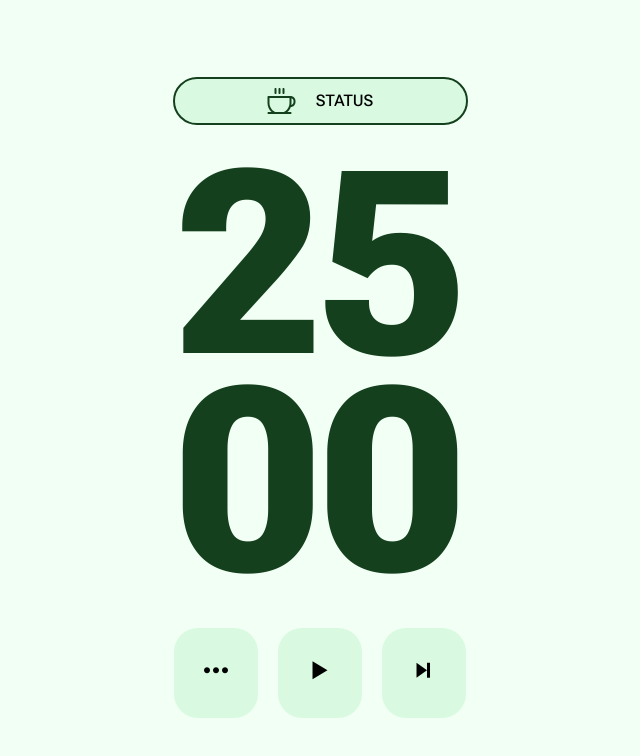
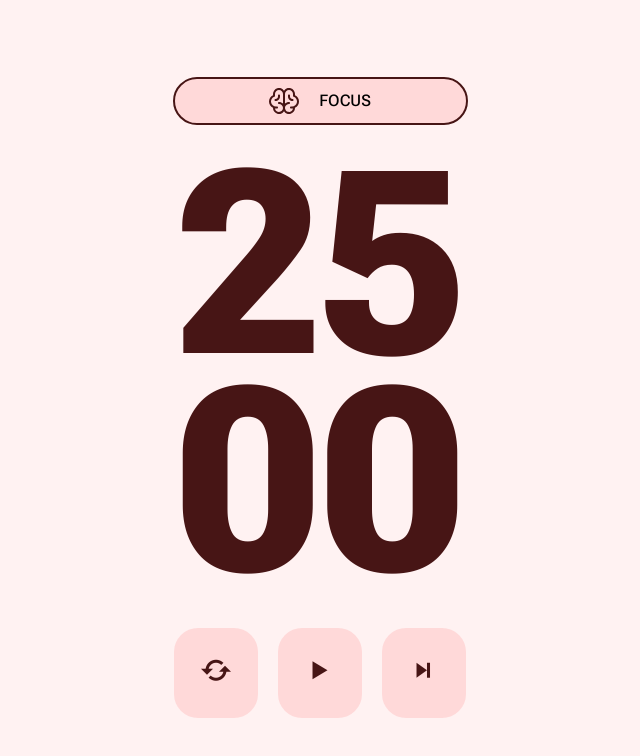
Before and after one commit to jurayevdev/pomodoro-app, a Vue app: page / in a window 1280 px wide. Shown: the top 756 px of the page, without its empty margins (320-960 px from the left). Built offline with nearby package versions, Linux system fonts and the light colour scheme.

Commit message:
color, next-btn, refresh-btn

```diff
--- a/package.json
+++ b/package.json
@@ -10,6 +10,7 @@
     "format": "prettier --write src/"
   },
   "dependencies": {
+    "element-plus": "^2.3.5",
     "flowbite": "^1.6.5",
     "pinia": "^2.0.36",
     "sass": "^1.62.1",
@@ -26,6 +27,8 @@
     "postcss": "^8.4.24",
     "prettier": "^2.8.8",
     "tailwindcss": "^3.3.2",
+    "unplugin-auto-import": "^0.16.3",
+    "unplugin-vue-components": "^0.24.1",
     "vite": "^4.3.5"
   }
 }
--- a/src/App.vue
+++ b/src/App.vue
@@ -1,24 +1,56 @@
 <template>
-  <div class="wrapper w-full min-h-screen bg-[#F2FFF5]">
+  <div
+    :class="
+      !work
+        ? 'wrapper w-full min-h-screen bg-[#FFF2F2]'
+        : 'wrapper w-full min-h-screen bg-[#F2FFF5]'
+    "
+  >
     <div class="container grid place-items-center h-screen mx-auto">
       <div class="timer">
-        <div class="status"><img src="./assets/cofe.svg" alt="" /> STATUS</div>
+        <div
+          :class="
+            work
+              ? 'status border-2 border-[#14401d] bg-[rgba(77,218,110,0.15)]'
+              : 'status border-2 border-[#471515] bg-[rgba(255,76,76,0.15)]'
+          "
+        >
+          <img :src="!work ? miyya : cofe" alt="" />{{ status }}
+        </div>
         <div class="numbers">
-          <h1 id="min">25</h1>
-          <h1 id="sekunt">00</h1>
+          <h1 id="min" :class="work ? 'text-[#14401d]' : 'text-[#471515]'">25</h1>
+          <h1 id="sekunt" :class="work ? 'text-[#14401d]' : 'text-[#471515]'">00</h1>
         </div>
         <div class="controls flex gap-5 text-4xl">
-          <button class="p-6 bg-[rgba(77,218,110,0.15)] rounded-[24px]">
-            <i class="bx bx-dots-horizontal-rounded"></i>
+          <button
+            @click="refresh"
+            :class="
+              work
+                ? 'p-6 bg-[rgba(77,218,110,0.15)] rounded-[24px] text-[#14401D] hover:bg-[#86e299] focus:bg-[rgba(77,218,110,0.62)]'
+                : 'p-6 bg-[rgba(255,76,76,0.15)] rounded-[24px] text-[#471515] hover:bg-[#ee8989] focus:bg-[rgba(255,76,76,0.71)]'
+            "
+          >
+            <i class="bx bx-refresh"></i>
           </button>
           <button
             @click="btn"
             id="play"
-            class="p-6 bg-[rgba(77,218,110,0.15)] rounded-[24px]"
+            :class="
+              work
+                ? 'p-6 bg-[rgba(77,218,110,0.15)] rounded-[24px] text-[#14401D] hover:bg-[#86e299] focus:bg-[rgba(77,218,110,0.62)]'
+                : 'p-6 bg-[rgba(255,76,76,0.15)] rounded-[24px] text-[#471515] hover:bg-[#ee8989] focus:bg-[rgba(255,76,76,0.71)]'
+            "
           >
             <i :class="!lamp ? 'bx bx-play' : 'bx bx-pause'"></i>
           </button>
-          <button class="p-6 bg-[rgba(77,218,110,0.15)] rounded-[24px]">
+          <button
+            @click="next"
+            :class="
+              work
+                ? 'p-6 bg-[rgba(77,218,110,0.15)] rounded-[24px] text-[#14401D] hover:bg-[#86e299] focus:bg-[rgba(77,218,110,0.62)]'
+                : 'p-6 bg-[rgba(255,76,76,0.15)] rounded-[24px] text-[#471515] hover:bg-[#ee8989] focus:bg-[rgba(255,76,76,0.71)]'
+            "
+          >
             <i class="bx bx-skip-next"></i>
           </button>
         </div>
@@ -29,11 +61,75 @@
 
 <script setup>
 import { ref, onMounted } from "vue";
+import miyya from "./assets/miyya.svg";
+import cofe from "./assets/cofe.svg";
 
+const status = ref("FOCUS");
 const lamp = ref(false);
 const minute = ref(25);
 const end = ref(60);
 const setTimeOutResult = ref(null);
+const work = ref(false);
+const sch = ref(0);
+const nextLamp = ref(false);
+
+let refresh = () => {
+  clearInterval(setTimeOutResult.value);
+  if (work.value) {
+    if (status.value == "LONG BREAK") {
+      minute.value = 15;
+      min.textContent = minute.value;
+      end.value = 60;
+      sekunt.textContent = "00";
+      status.value = "LONG BREAK";
+    } else {
+      minute.value = 5;
+      min.textContent = `0${minute.value}`;
+      end.value = 60;
+      sekunt.textContent = "00";
+      status.value = "SHORT BREAK";
+    }
+  } else {
+    minute.value = 25;
+    min.textContent = minute.value;
+    end.value = 60;
+    sekunt.textContent = "00";
+    status.value = "FOCUS";
+  }
+  lamp.value = false;
+};
+
+let next = () => {
+  nextLamp.value = !nextLamp.value;
+  clearInterval(setTimeOutResult.value);
+  if (nextLamp.value) {
+    if (sch.value == 3) {
+      minute.value = 15;
+      min.textContent = minute.value;
+      end.value = 60;
+      sekunt.textContent = "00";
+      status.value = "LONG BREAK";
+      lamp.value = false;
+      sch.value = 0;
+    } else {
+      minute.value = 5;
+      min.textContent = `0${minute.value}`;
+      end.value = 60;
+      sekunt.textContent = "00";
+      status.value = "SHORT BREAK";
+      lamp.value = false;
+      sch.value = sch.value + 1;
+    }
+  } else {
+    minute.value = 25;
+    min.textContent = minute.value;
+    end.value = 60;
+    sekunt.textContent = "00";
+    status.value = "FOCUS";
+    lamp.value = false;
+  }
+  work.value = !work.value;
+};
 
 let btn = () => {
   lamp.value = !lamp.value;
@@ -59,12 +155,28 @@ let btn = () => {
 
       if (minute.value == -1) {
         clearInterval(setTimeOutResult.value);
-        minute.value = 25;
-        min.textContent = minute.value;
+        work.value = !work.value;
+        if (work.value) {
+          if (sch.value == 3) {
+            minute.value = 15;
+            min.textContent = minute.value;
+            sch.value = 0;
+            status.value = "LONG BREAK";
+          } else {
+            minute.value = 5;
+            min.textContent = `0${minute.value}`;
+            sch.value = sch.value + 1;
+            status.value = "SHORT BREAK";
+          }
+        } else {
+          minute.value = 25;
+          min.textContent = minute.value;
+          status.value = "FOCUS";
+        }
         end.value = 60;
         lamp.value = false;
       }
-    }, 100);
+    }, 10);
   }
 
   if (!lamp.value) {
@@ -90,19 +202,16 @@ onMounted(() => {});
   font-size: 256px;
   line-height: 217px;
   font-weight: 800;
-  color: #14401d;
 }
 
 .status {
   width: 295px;
   height: 48px;
-  border: 2px solid #14401d;
   border-radius: 48px;
   display: flex;
   align-items: center;
   justify-content: center;
   gap: 20px;
-  background-color: rgba(77, 218, 110, 0.15);
 }
 
 .controls {
@@ -116,10 +225,5 @@ onMounted(() => {});
 
 .controls button:focus {
   padding: 32px 48px;
-  background-color: rgba(77, 218, 110, 0.62);
-}
-
-.controls button:hover {
-  background-color: #86e299;
 }
 </style>
--- a/vite.config.js
+++ b/vite.config.js
@@ -2,10 +2,20 @@ import { fileURLToPath, URL } from 'node:url'
 
 import { defineConfig } from 'vite'
 import vue from '@vitejs/plugin-vue'
+import AutoImport from 'unplugin-auto-import/vite'
+import Components from 'unplugin-vue-components/vite'
+import { ElementPlusResolver } from 'unplugin-vue-components/resolvers'
 
 // https://vitejs.dev/config/
 export default defineConfig({
-  plugins: [vue()],
+  plugins: [
+    vue(),
+    AutoImport({
+      resolvers: [ElementPlusResolver()],
+    }),
+    Components({
+      resolvers: [ElementPlusResolver()],
+    })],
   resolve: {
     alias: {
       '@': fileURLToPath(new URL('./src', import.meta.url))
```
Also changed, not shown: 1 other file (tests, documents, lock files or other folders).
